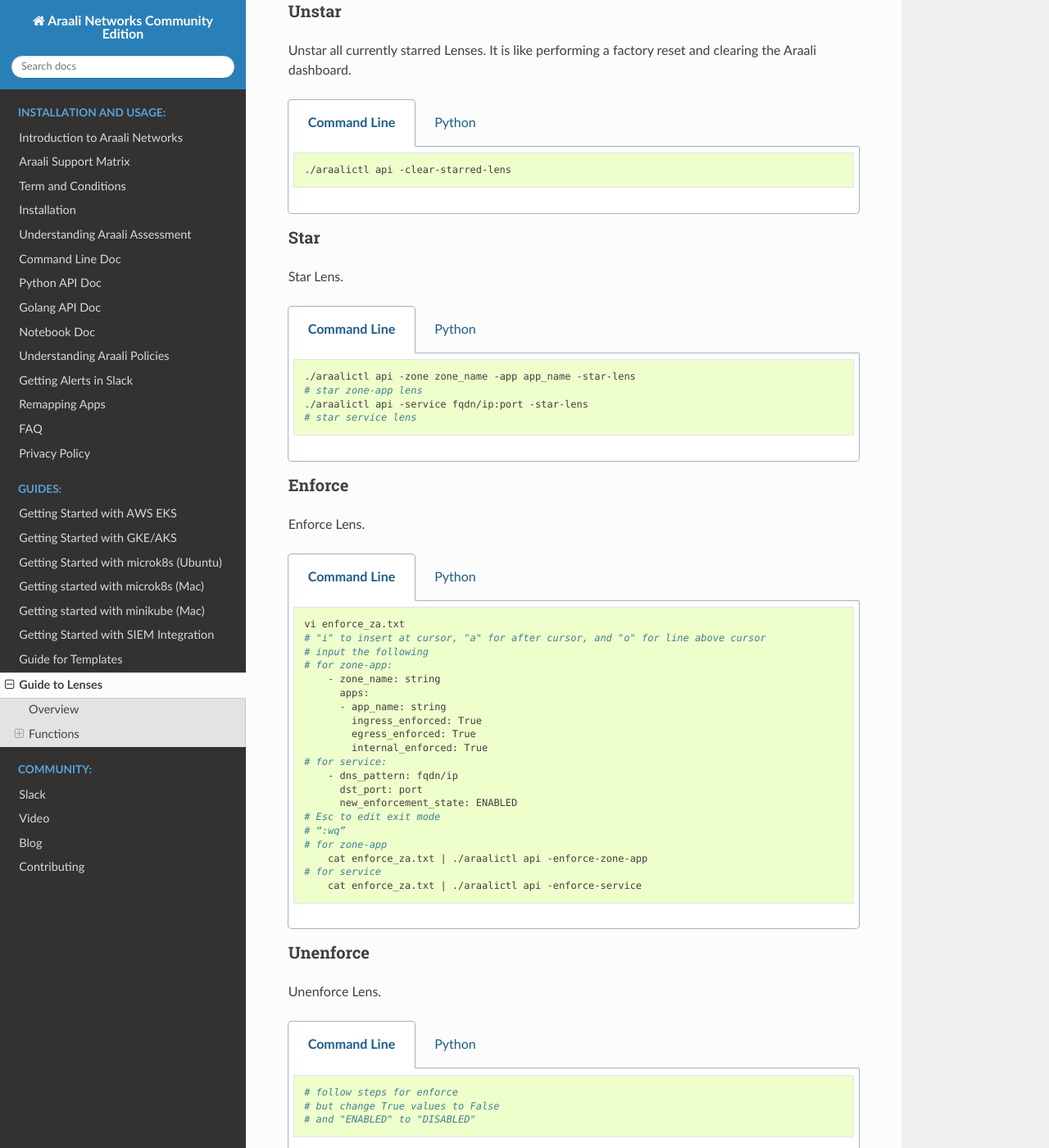
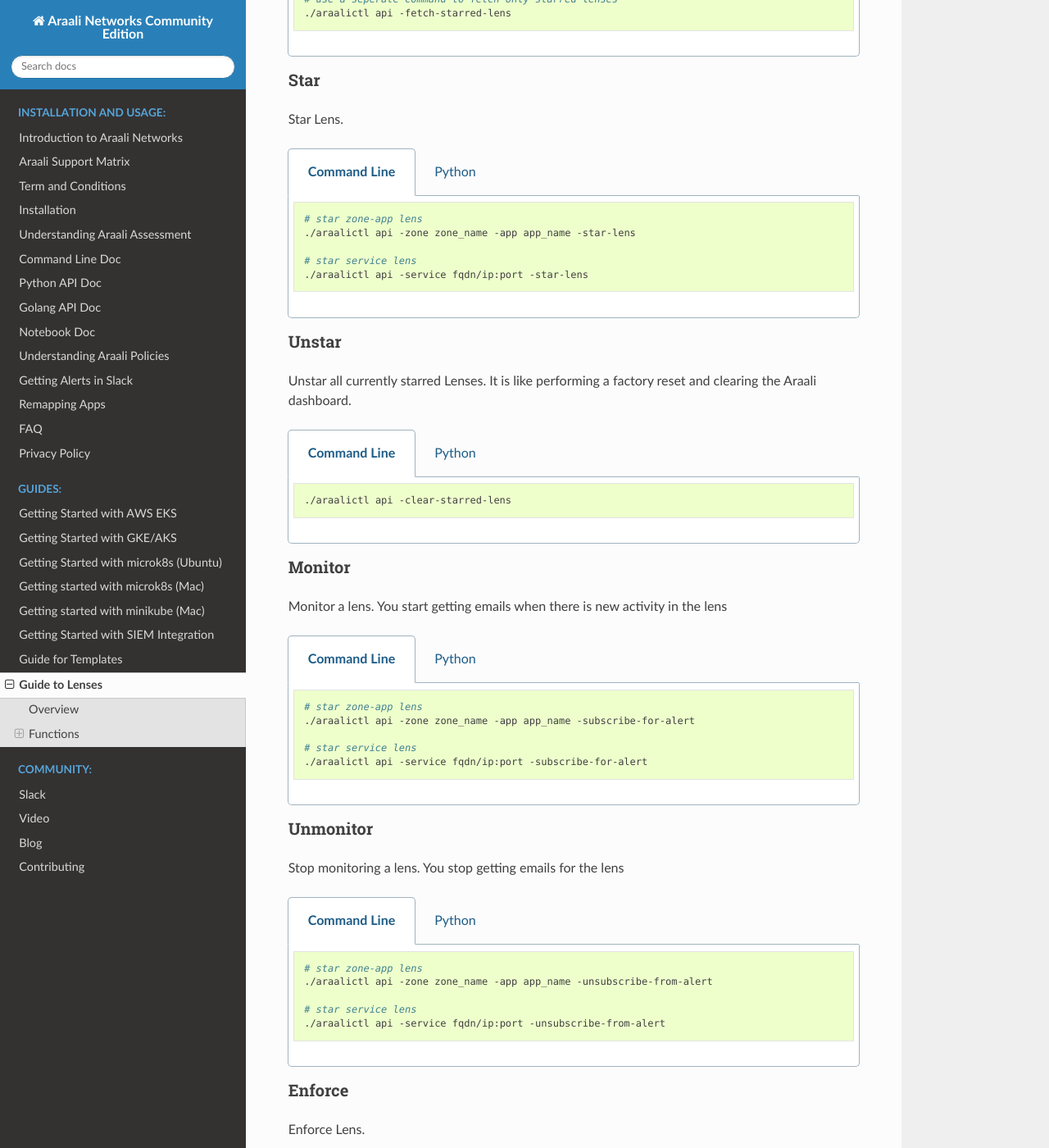
Before and after one commit to araalinetworks/api, a Sphinx documentation site: the page built from doc/source/guide_lenses.rst, in a window 1280 px wide and 1400 px high, scrolled down 1253 px. Shown: the whole window at 82% size. Built offline with Sphinx 7.4.7 and the Read the Docs theme 2.0.0, drawn with Linux system fonts in a browser that asks for light colours; some of the changed text lies outside the part shown.

Commit message:
monitor/unmonitor for lens

```diff
--- a/doc/source/guide_lenses.rst
+++ b/doc/source/guide_lenses.rst
@@ -40,13 +40,39 @@
 .. tabs::
    .. code-tab:: bash Command Line
 
+         # get all lenses along with their enforcement status
+         ./araalictl api -fetch-enforcement-status
+
          # use -enforced flag to fetch only enforced lenses
-         ./araalictl api -fetch-enforcement-status
+         ./araalictl api -fetch-enforcement-status -enforced
+
+         # use a seperate command to fetch only starred lenses
          ./araalictl api -fetch-starred-lens
 
    .. code-tab:: py
 
+         # Without params it will get all lenses
+         # Use enforced=True, or starred=True explictly to get the subset that
+         # is enforced/starred
          api.Lens.get(enforced=True, starred=True)
+
+Star
+****
+
+Star Lens.
+
+.. tabs::
+   .. code-tab:: bash Command Line
+
+         # star zone-app lens
+         ./araalictl api -zone zone_name -app app_name -star-lens
+
+         # star service lens
+         ./araalictl api -service fqdn/ip:port -star-lens
+
+   .. code-tab:: py
+
+         .star()
 
 Unstar
 ******
@@ -62,22 +88,43 @@
 
          api.Lens.unstar_all()
 
-Star
-****
+Monitor
+*******
 
-Star Lens.
+Monitor a lens. You start getting emails when there is new activity in the lens
 
 .. tabs::
    .. code-tab:: bash Command Line
 
-         ./araalictl api -zone zone_name -app app_name -star-lens
          # star zone-app lens
-         ./araalictl api -service fqdn/ip:port -star-lens
+         ./araalictl api -zone zone_name -app app_name -subscribe-for-alert
+
          # star service lens
+         ./araalictl api -service fqdn/ip:port -subscribe-for-alert
 
    .. code-tab:: py
 
-         .star()
+         .monitor()
+
+Unmonitor
+*********
+
+Stop monitoring a lens. You stop getting emails for the lens
+
+.. tabs::
+   .. code-tab:: bash Command Line
+
+         # star zone-app lens
+         ./araalictl api -zone zone_name -app app_name -unsubscribe-from-alert
+
+         # star service lens
+         ./araalictl api -service fqdn/ip:port -unsubscribe-from-alert
+
+   .. code-tab:: py
+
+         .unmonitor()
+
+
 
 Enforce
 *******
@@ -87,26 +134,31 @@
 .. tabs::
    .. code-tab:: bash Command Line
 
-        vi enforce_za.txt
         # "i" to insert at cursor, "a" for after cursor, and "o" for line above cursor
         # input the following
+        vi enforce_za.txt
+
         # for zone-app:
-            - zone_name: string
-              apps:
-              - app_name: string
-                ingress_enforced: True
-                egress_enforced: True
-                internal_enforced: True
+        - zone_name: string
+          apps:
+          - app_name: string
+            ingress_enforced: True
+            egress_enforced: True
+            internal_enforced: True
+
         # for service:
-            - dns_pattern: fqdn/ip
-              dst_port: port
-              new_enforcement_state: ENABLED
-        # Esc to edit exit mode
-        # “:wq”
+        - dns_pattern: fqdn/ip
+          dst_port: port
+          new_enforcement_state: ENABLED
+
+        # Esc to exit edit mode in vi
+        # “:wq” to quit once in control mode
+
         # for zone-app
-            cat enforce_za.txt | ./araalictl api -enforce-zone-app
+        cat enforce_za.txt | ./araalictl api -enforce-zone-app
+
         # for service
-            cat enforce_za.txt | ./araalictl api -enforce-service
+        cat enforce_za.txt | ./araalictl api -enforce-service
 
    .. code-tab:: py
 
```
Also changed, not shown: 3 other files.
